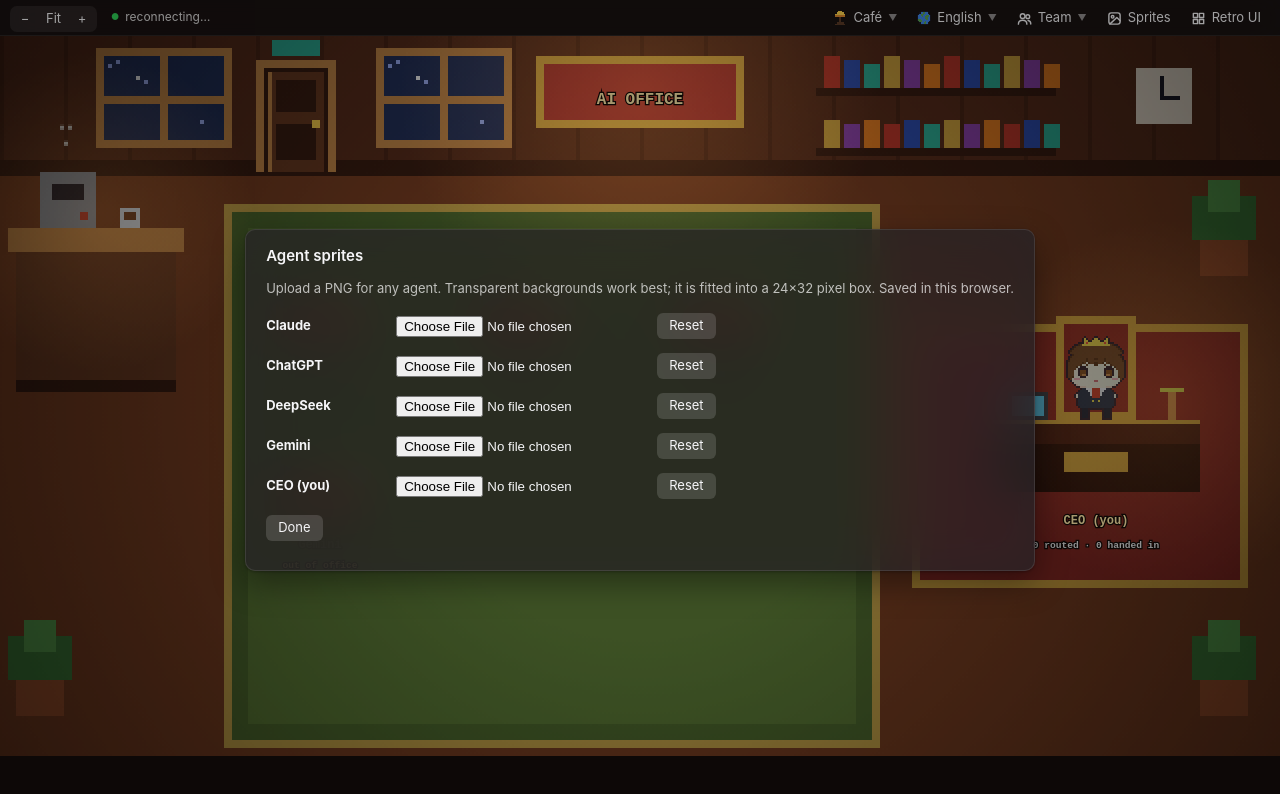
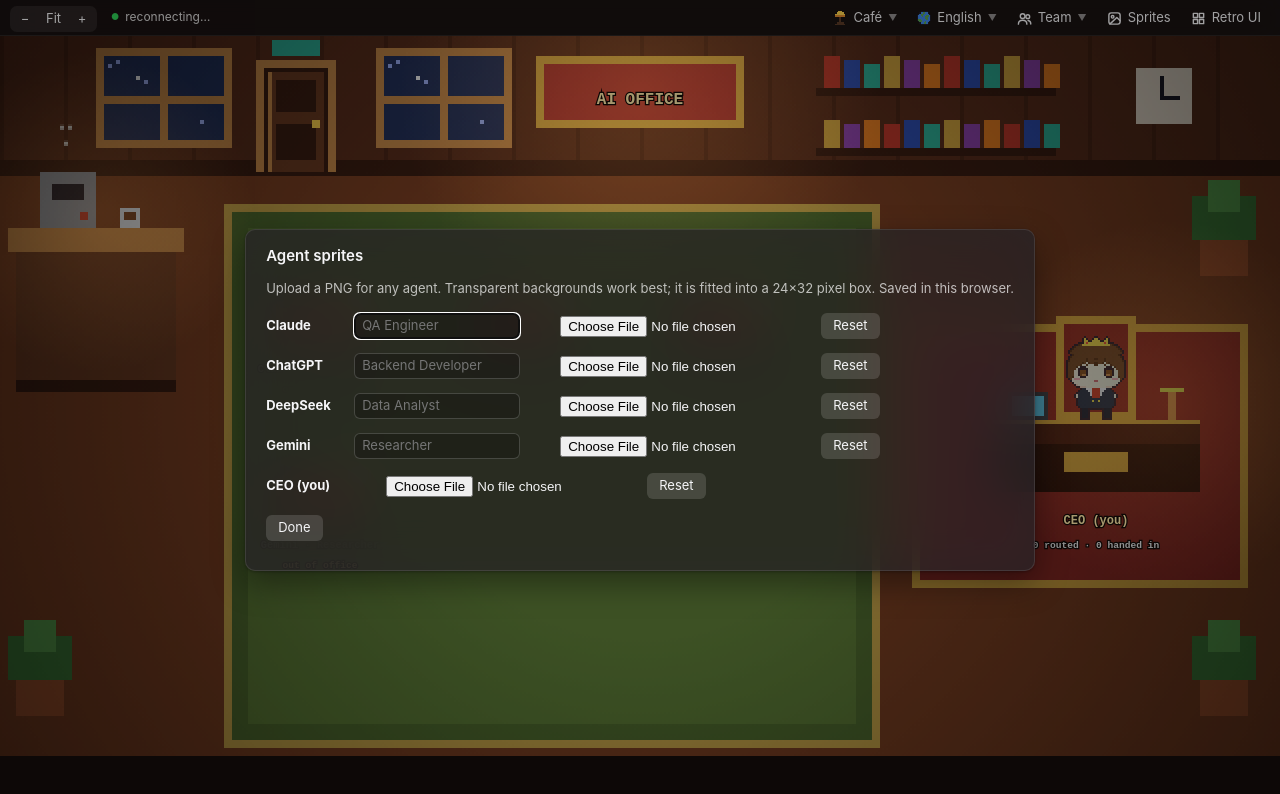
Before and after one commit to tszlokmarcuslam/pixel-ai-office, a plain HTML site: page agentboard/office.html in a window 1280 px wide. Both pictures are taken after a click on the button "Sprites". Drawn offline with Linux system fonts and the light colour scheme; no server answers; animation ran at ten frames a second.

Commit message:
Pixel office: a role for each agent
Default titles (Claude QA Engineer, ChatGPT/Codex Backend Developer,
DeepSeek Data Analyst, Gemini Researcher, Grok Trend Scout, others
Assistant), translated, shown on name tags and in the Team list, and
editable per agent from the Sprites panel.

Co-Authored-By: Claude Opus 5.5 <noreply@anthropic.com>

```diff
--- a/agentboard/office.html
+++ b/agentboard/office.html
@@ -15,14 +15,17 @@ canvas{display:block;margin:0 auto;image-rendering:pixelated}
 #langMenu,#themeMenu,#roster{position:fixed;top:40px;right:10px;z-index:3;margin:0;list-style:none}
 #langMenu button,#themeMenu button{display:block;width:100%;text-align:left;font:inherit;background:none;color:inherit;border:0;cursor:pointer}
 #themeMenu i{display:inline-block;width:10px;height:10px;margin-right:8px;vertical-align:-1px}
-#roster{width:300px;max-height:70vh;overflow:auto}
+#roster{width:400px;max-height:70vh;overflow:auto}
 #roster .who{display:flex;gap:8px;align-items:baseline;margin:4px 0}
 #roster .who i{width:8px;height:8px;flex:none}
-#roster .who b{flex:none;width:76px}
+#roster .who b{flex:none;width:70px}
+#roster .who em{flex:none;width:118px;font-style:normal;opacity:.6;overflow:hidden;text-overflow:ellipsis;white-space:nowrap}
 #roster .who span{overflow:hidden;text-overflow:ellipsis;white-space:nowrap}
 dialog{min-width:340px}
 dialog .row{display:flex;align-items:center;gap:8px;margin:8px 0}
-dialog .row b{width:90px}
+dialog .row b{width:80px}
+dialog input.role{width:150px;font:inherit;padding:3px 7px;border-radius:6px;border:1px solid rgba(255,255,255,.18);background:rgba(0,0,0,.25);color:inherit}
+body.retro dialog input.role{border-radius:0;border:1px solid #d4a640;background:#1a100b}
 dialog img{width:24px;height:32px;image-rendering:pixelated;background:#5d7c37}
 dialog button{font:inherit;cursor:pointer}
 
@@ -106,37 +109,37 @@ body.retro dialog img{border-radius:0}
 'use strict';
 // ---------- languages ----------
 const LANGS = {
-  en: { retro: 'Retro UI', theme: 'Theme', themes: { cafe: 'Café', cabin: 'Snowy cabin', sakura: 'Sakura', matcha: 'Tea house', starlight: 'Starlight' }, name: 'English', title: 'AI OFFICE', connecting: 'connecting…', live: 'live', reconnecting: 'reconnecting…', demo: 'demo', team: 'Team', sprites: 'Sprites', fit: 'Fit',
+  en: { role: 'Role', roles: { qa: 'QA Engineer', backend: 'Backend Developer', data: 'Data Analyst', research: 'Researcher', social: 'Trend Scout', assistant: 'Assistant' }, retro: 'Retro UI', theme: 'Theme', themes: { cafe: 'Café', cabin: 'Snowy cabin', sakura: 'Sakura', matcha: 'Tea house', starlight: 'Starlight' }, name: 'English', title: 'AI OFFICE', connecting: 'connecting…', live: 'live', reconnecting: 'reconnecting…', demo: 'demo', team: 'Team', sprites: 'Sprites', fit: 'Fit',
     zoomIn: 'Zoom in', zoomOut: 'Zoom out', dlgTitle: 'Agent sprites', dlgHelp: 'Upload a PNG for any agent. Transparent backgrounds work best; it is fitted into a 24×32 pixel box. Saved in this browser.',
     done: 'Done', reset: 'Reset', ceo: 'CEO (you)', stats: (n, m) => n + ' routed · ' + m + ' handed in', workingN: (n) => 'Working (' + n + ')', restingN: (n) => 'Resting (' + n + ')', nobody: 'Nobody',
     pngOnly: 'Please choose a PNG file.', full: 'Could not save: browser storage is full.', spriteFor: (n) => 'Sprite for ' + n, language: 'Language',
     st: { working: 'working', thinking: 'thinking', waiting: 'waiting', error: 'error', done: 'done', idle: 'idle' },
     where: { away: 'out of office', ceo: 'handing in', door: 'heading out', seat: 'walking back' } },
-  zh: { retro: '复古界面', theme: '主题', themes: { cafe: '咖啡馆', cabin: '雪夜小屋', sakura: '樱花', matcha: '茶室', starlight: '星光' }, name: '简体中文', title: 'AI 办公室', connecting: '连接中…', live: '在线', reconnecting: '重新连接中…', demo: '演示', team: '团队', sprites: '形象', fit: '适应',
+  zh: { role: '角色', roles: { qa: '测试工程师', backend: '后端开发', data: '数据分析师', research: '研究员', social: '趋势观察员', assistant: '助手' }, retro: '复古界面', theme: '主题', themes: { cafe: '咖啡馆', cabin: '雪夜小屋', sakura: '樱花', matcha: '茶室', starlight: '星光' }, name: '简体中文', title: 'AI 办公室', connecting: '连接中…', live: '在线', reconnecting: '重新连接中…', demo: '演示', team: '团队', sprites: '形象', fit: '适应',
     zoomIn: '放大', zoomOut: '缩小', dlgTitle: '角色形象', dlgHelp: '为任一角色上传 PNG。透明背景效果最好，图片会缩放到 24×32 像素。保存在此浏览器中。',
     done: '完成', reset: '重置', ceo: 'CEO（你）', stats: (n, m) => '已分派 ' + n + ' · 已交 ' + m, workingN: (n) => '工作中（' + n + '）', restingN: (n) => '休息中（' + n + '）', nobody: '无人',
     pngOnly: '请选择 PNG 文件。', full: '无法保存：浏览器存储已满。', spriteFor: (n) => n + ' 的形象', language: '语言',
     st: { working: '工作中', thinking: '思考中', waiting: '等待中', error: '出错', done: '完成', idle: '空闲' },
     where: { away: '不在办公室', ceo: '交文件中', door: '下班中', seat: '回座位' } },
-  ja: { retro: 'レトロUI', theme: 'テーマ', themes: { cafe: 'カフェ', cabin: '雪の山小屋', sakura: '桜', matcha: '茶室', starlight: '星空' }, name: '日本語', title: 'AI オフィス', connecting: '接続中…', live: 'ライブ', reconnecting: '再接続中…', demo: 'デモ', team: 'チーム', sprites: 'スプライト', fit: '全体',
+  ja: { role: '役割', roles: { qa: 'QAエンジニア', backend: 'バックエンド開発', data: 'データアナリスト', research: 'リサーチャー', social: 'トレンド担当', assistant: 'アシスタント' }, retro: 'レトロUI', theme: 'テーマ', themes: { cafe: 'カフェ', cabin: '雪の山小屋', sakura: '桜', matcha: '茶室', starlight: '星空' }, name: '日本語', title: 'AI オフィス', connecting: '接続中…', live: 'ライブ', reconnecting: '再接続中…', demo: 'デモ', team: 'チーム', sprites: 'スプライト', fit: '全体',
     zoomIn: '拡大', zoomOut: '縮小', dlgTitle: 'エージェントのスプライト', dlgHelp: '各エージェントの PNG をアップロードできます。透過背景がおすすめです。24×32 ピクセルに収まります。このブラウザに保存されます。',
     done: '完了', reset: 'リセット', ceo: 'CEO（あなた）', stats: (n, m) => '振り分け ' + n + ' · 提出 ' + m, workingN: (n) => '作業中（' + n + '）', restingN: (n) => '休憩中（' + n + '）', nobody: 'なし',
     pngOnly: 'PNG ファイルを選んでください。', full: '保存できません：ブラウザの容量がいっぱいです。', spriteFor: (n) => n + ' のスプライト', language: '言語',
     st: { working: '作業中', thinking: '考え中', waiting: '待機中', error: 'エラー', done: '完了', idle: '休憩' },
     where: { away: '不在', ceo: '提出中', door: '退勤中', seat: '席に戻り中' } },
-  ko: { retro: '레트로 UI', theme: '테마', themes: { cafe: '카페', cabin: '눈 오는 오두막', sakura: '벚꽃', matcha: '다실', starlight: '별빛' }, name: '한국어', title: 'AI 오피스', connecting: '연결 중…', live: '라이브', reconnecting: '다시 연결 중…', demo: '데모', team: '팀', sprites: '스프라이트', fit: '맞춤',
+  ko: { role: '역할', roles: { qa: 'QA 엔지니어', backend: '백엔드 개발자', data: '데이터 분석가', research: '리서처', social: '트렌드 스카우트', assistant: '어시스턴트' }, retro: '레트로 UI', theme: '테마', themes: { cafe: '카페', cabin: '눈 오는 오두막', sakura: '벚꽃', matcha: '다실', starlight: '별빛' }, name: '한국어', title: 'AI 오피스', connecting: '연결 중…', live: '라이브', reconnecting: '다시 연결 중…', demo: '데모', team: '팀', sprites: '스프라이트', fit: '맞춤',
     zoomIn: '확대', zoomOut: '축소', dlgTitle: '에이전트 스프라이트', dlgHelp: '에이전트별 PNG를 올릴 수 있어요. 투명 배경이 가장 좋고, 24×32 픽셀에 맞춰집니다. 이 브라우저에 저장돼요.',
     done: '완료', reset: '초기화', ceo: 'CEO (나)', stats: (n, m) => '배정 ' + n + ' · 제출 ' + m, workingN: (n) => '작업 중 (' + n + ')', restingN: (n) => '휴식 중 (' + n + ')', nobody: '없음',
     pngOnly: 'PNG 파일을 선택하세요.', full: '저장할 수 없어요: 브라우저 저장 공간이 가득 찼습니다.', spriteFor: (n) => n + ' 스프라이트', language: '언어',
     st: { working: '작업 중', thinking: '생각 중', waiting: '대기 중', error: '오류', done: '완료', idle: '휴식' },
     where: { away: '부재 중', ceo: '제출 중', door: '퇴근 중', seat: '자리로 복귀' } },
-  es: { retro: 'UI retro', theme: 'Tema', themes: { cafe: 'Café', cabin: 'Cabaña nevada', sakura: 'Sakura', matcha: 'Casa de té', starlight: 'Luz de estrellas' }, name: 'Español', title: 'OFICINA IA', connecting: 'conectando…', live: 'en vivo', reconnecting: 'reconectando…', demo: 'demo', team: 'Equipo', sprites: 'Sprites', fit: 'Ajustar',
+  es: { role: 'Rol', roles: { qa: 'QA', backend: 'Desarrollo backend', data: 'Análisis de datos', research: 'Investigación', social: 'Tendencias', assistant: 'Asistente' }, retro: 'UI retro', theme: 'Tema', themes: { cafe: 'Café', cabin: 'Cabaña nevada', sakura: 'Sakura', matcha: 'Casa de té', starlight: 'Luz de estrellas' }, name: 'Español', title: 'OFICINA IA', connecting: 'conectando…', live: 'en vivo', reconnecting: 'reconectando…', demo: 'demo', team: 'Equipo', sprites: 'Sprites', fit: 'Ajustar',
     zoomIn: 'Acercar', zoomOut: 'Alejar', dlgTitle: 'Sprites de agentes', dlgHelp: 'Sube un PNG para cualquier agente. Mejor con fondo transparente; se ajusta a 24×32 píxeles. Se guarda en este navegador.',
     done: 'Listo', reset: 'Restablecer', ceo: 'CEO (tú)', stats: (n, m) => n + ' asignadas · ' + m + ' entregadas', workingN: (n) => 'Trabajando (' + n + ')', restingN: (n) => 'Descansando (' + n + ')', nobody: 'Nadie',
     pngOnly: 'Elige un archivo PNG.', full: 'No se pudo guardar: el almacenamiento del navegador está lleno.', spriteFor: (n) => 'Sprite de ' + n, language: 'Idioma',
     st: { working: 'trabajando', thinking: 'pensando', waiting: 'esperando', error: 'error', done: 'listo', idle: 'libre' },
     where: { away: 'fuera', ceo: 'entregando', door: 'saliendo', seat: 'volviendo' } },
-  fr: { retro: 'UI rétro', theme: 'Thème', themes: { cafe: 'Café', cabin: 'Chalet enneigé', sakura: 'Sakura', matcha: 'Maison de thé', starlight: 'Nuit étoilée' }, name: 'Français', title: 'BUREAU IA', connecting: 'connexion…', live: 'en direct', reconnecting: 'reconnexion…', demo: 'démo', team: 'Équipe', sprites: 'Sprites', fit: 'Ajuster',
+  fr: { role: 'Rôle', roles: { qa: 'Ingénieur QA', backend: 'Dév. backend', data: 'Analyste de données', research: 'Recherche', social: 'Veille tendances', assistant: 'Assistant' }, retro: 'UI rétro', theme: 'Thème', themes: { cafe: 'Café', cabin: 'Chalet enneigé', sakura: 'Sakura', matcha: 'Maison de thé', starlight: 'Nuit étoilée' }, name: 'Français', title: 'BUREAU IA', connecting: 'connexion…', live: 'en direct', reconnecting: 'reconnexion…', demo: 'démo', team: 'Équipe', sprites: 'Sprites', fit: 'Ajuster',
     zoomIn: 'Zoomer', zoomOut: 'Dézoomer', dlgTitle: 'Sprites des agents', dlgHelp: 'Importez un PNG pour n’importe quel agent. Un fond transparent marche mieux ; il est ajusté à 24×32 pixels. Enregistré dans ce navigateur.',
     done: 'OK', reset: 'Réinitialiser', ceo: 'PDG (vous)', stats: (n, m) => n + ' attribuées · ' + m + ' remises', workingN: (n) => 'Au travail (' + n + ')', restingN: (n) => 'En pause (' + n + ')', nobody: 'Personne',
     pngOnly: 'Choisissez un fichier PNG.', full: 'Enregistrement impossible : le stockage du navigateur est plein.', spriteFor: (n) => 'Sprite de ' + n, language: 'Langue',
@@ -390,6 +393,8 @@ const DETAIL = {
   ],
 };
 SPRITES.grok = { ...SPRITES.robot, name: 'Grok' }; // drawn fallback; real art is sprites/grok.png
+const DEFAULT_ROLE = { claude: 'qa', chatgpt: 'backend', deepseek: 'data', gemini: 'research', grok: 'social' };
+const roleOf = (f) => localStorage.getItem('role:' + f) || L().roles?.[DEFAULT_ROLE[f] || 'assistant'] || LANGS.en.roles[DEFAULT_ROLE[f] || 'assistant'];
 const custom = {}; // uploaded PNGs, by agent key
 // Bundled art in agentboard/sprites/<key>.png: cropped to the character, then shrunk into the 24x32 sprite box
 // with area averaging, and alpha snapped to on/off so it reads as chunky pixel art.
@@ -1203,7 +1208,7 @@ function frame(t) {
   text(tr('title'), W / 2, 17, '#ffe9a8', 4);
   for (const [f, a, sx, sy, st, b] of labels) {
     const w = where(b);
-    text((SPRITES[f]?.name || f.toUpperCase()), sx + 6, sy + 30, w === 'away' ? '#888' : '#fff');
+    text((SPRITES[f]?.name || f.toUpperCase()) + ' · ' + roleOf(f), sx + 6, sy + 30, w === 'away' ? '#888' : '#fff', 2.6);
     text(w ? L().where[w] : L().st[st] || st, sx + 6, sy + 35, w ? '#e0c080' : COLORS[st] || '#fff', 2.4);
     if (b.mode === 'seat' && st !== 'idle') bubble(a.detail, sx + 6, sy - 8);
   }
@@ -1221,7 +1226,7 @@ function renderRoster() {
   const now = Date.now(), work = [], rest = [];
   for (const [f, a] of agents) {
     const st = shown(a, now), b = bodies.get(f), w = b && where(b);
-    (ACTIVE.has(st) ? work : rest).push({ name: SPRITES[f]?.name || f, st: w || st, label: w ? L().where[w] : L().st[st] || st, detail: ACTIVE.has(st) ? a.detail : '' });
+    (ACTIVE.has(st) ? work : rest).push({ name: SPRITES[f]?.name || f, role: roleOf(f), st: w || st, label: w ? L().where[w] : L().st[st] || st, detail: ACTIVE.has(st) ? a.detail : '' });
   }
   roster.textContent = '';
   for (const [title, list] of [[tr('workingN', work.length), work], [tr('restingN', rest.length), rest]]) {
@@ -1231,8 +1236,9 @@ function renderRoster() {
       const row = document.createElement('div'); row.className = 'who';
       const dot = document.createElement('i'); dot.style.background = COLORS[it.st] || '#e0c080';
       const n = document.createElement('b'); n.textContent = it.name;
+      const ro = document.createElement('em'); ro.textContent = it.role;
       const s = document.createElement('span'); s.textContent = it.label + (it.detail ? ' · ' + it.detail : '');
-      row.append(dot, n, s); roster.append(row);
+      row.append(dot, n, ro, s); roster.append(row);
     }
   }
 }
@@ -1264,7 +1270,14 @@ function renderList() {
     inp.onchange = () => upload(k, inp.files[0]);
     const reset = document.createElement('button'); reset.type = 'button'; reset.textContent = tr('reset');
     reset.onclick = () => { localStorage.removeItem('sprite:' + k); loadCustom(k); renderList(); };
-    row.append(name, img, inp, reset); list.append(row);
+    let role = null;
+    if (k !== 'ceo') {
+      role = document.createElement('input'); role.type = 'text'; role.className = 'role'; role.maxLength = 28;
+      role.placeholder = L().roles?.[DEFAULT_ROLE[k] || 'assistant'] || ''; role.value = localStorage.getItem('role:' + k) || '';
+      role.setAttribute('aria-label', tr('role') + ': ' + name.textContent);
+      role.oninput = () => { const v = role.value.trim(); v ? localStorage.setItem('role:' + k, v) : localStorage.removeItem('role:' + k); if (!roster.hidden) renderRoster(); };
+    }
+    row.append(...(role ? [name, role] : [name]), img, inp, reset); list.append(row);
   }
 }
 for (let i = 0; i < localStorage.length; i++) { const k = localStorage.key(i); if (k.startsWith('sprite:')) loadCustom(k.slice(7)); }
```
